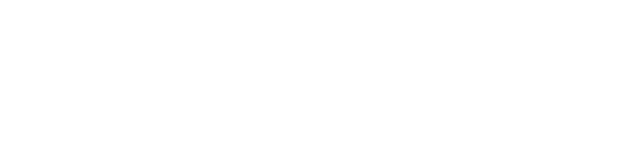
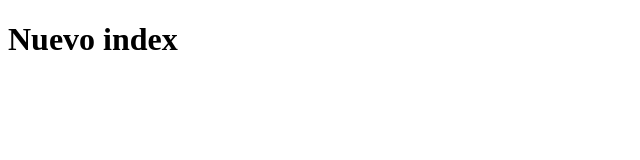
Before and after one commit to Rikibe2018/sistema-de-registro, a plain HTML site: page index.html in a window 1280 px wide. Shown: the whole page, without its empty margins (0-640 px from the left). Drawn offline with Linux system fonts and the light colour scheme.

Commit message:
actualiza el index

```diff
--- a/index.html
+++ b/index.html
@@ -7,5 +7,6 @@
 </head>
 <body>
     <script src="app.js"></script>
+    <h1>Nuevo index</h1>
 </body>
 </html>
```
